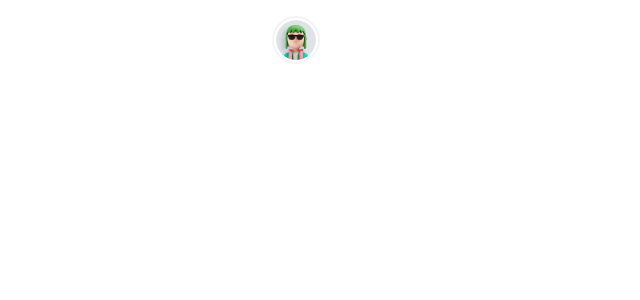
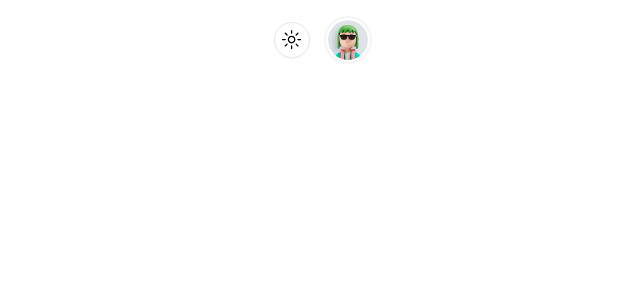
Before and after one commit to robnsiov/The-Console, a Next.js app: page / in a window 1280 px wide. Shown: the top 300 px of the page, without its empty margins (6-646 px from the left). Built offline with nearby package versions, Linux system fonts and the light colour scheme.

Commit message:
add toggle-theme icon

```diff
--- a/components/common/navbar/index.tsx
+++ b/components/common/navbar/index.tsx
@@ -1,11 +1,13 @@
 import Profile from "./profile";
+import ToggleTheme from "./toggle-theme";
 
 const Sidebar = () => {
   return (
     <>
       <div className="fixed right-0 left-[280px] top-0 h-[80px]">
         <div className="h-full w-full bg-white backdrop-blur-md flex justify-between items-center">
-          <div>
+          <div className="flex justify-center items-center">
+            <ToggleTheme />
             <Profile />
           </div>
           <div></div>
--- /dev/null
+++ b/components/common/navbar/toggle-theme/index.tsx
@@ -0,0 +1,49 @@
+"use client";
+import { MoonIcon, SunIcon } from "@radix-ui/react-icons";
+import { useTheme } from "next-themes";
+
+import { Button } from "@/components/ui/button";
+import {
+  DropdownMenu,
+  DropdownMenuContent,
+  DropdownMenuItem,
+  DropdownMenuTrigger,
+} from "@/components/ui/dropdown-menu";
+import RippleAnim from "@/components/shared/anims/ripple";
+
+const ToggleTheme = () => {
+  const { setTheme } = useTheme();
+
+  return (
+    <>
+      <div className="mr-4">
+        <DropdownMenu>
+          <DropdownMenuTrigger asChild>
+            <Button
+              className="rounded-full  relative"
+              variant="outline"
+              size="icon"
+            >
+              {/* <RippleAnim color="#858" /> */}
+              <SunIcon className="h-[1.2rem] w-[1.2rem] rotate-0 scale-100 transition-all dark:-rotate-90 dark:scale-0" />
+              <MoonIcon className="absolute h-[1.2rem] w-[1.2rem] rotate-90 scale-0 transition-all dark:rotate-0 dark:scale-100" />
+              <span className="sr-only">Toggle theme</span>
+            </Button>
+          </DropdownMenuTrigger>
+          <DropdownMenuContent align="end">
+            <DropdownMenuItem onClick={() => setTheme("light")}>
+              Light
+            </DropdownMenuItem>
+            <DropdownMenuItem onClick={() => setTheme("dark")}>
+              Dark
+            </DropdownMenuItem>
+            <DropdownMenuItem onClick={() => setTheme("system")}>
+              System
+            </DropdownMenuItem>
+          </DropdownMenuContent>
+        </DropdownMenu>
+      </div>
+    </>
+  );
+};
+export default ToggleTheme;
--- a/components/shared/containers/index.tsx
+++ b/components/shared/containers/index.tsx
@@ -5,8 +5,10 @@
 const RootContainer = ({ children }: RootContainerImpl) => {
   return (
     <>
-      <ThemeContainer>{children}</ThemeContainer>
-      <Sidebar />
+      <ThemeContainer>
+        <div className="dark:bg-black">{children}</div>
+        <Sidebar />
+      </ThemeContainer>
     </>
   );
 };
```
